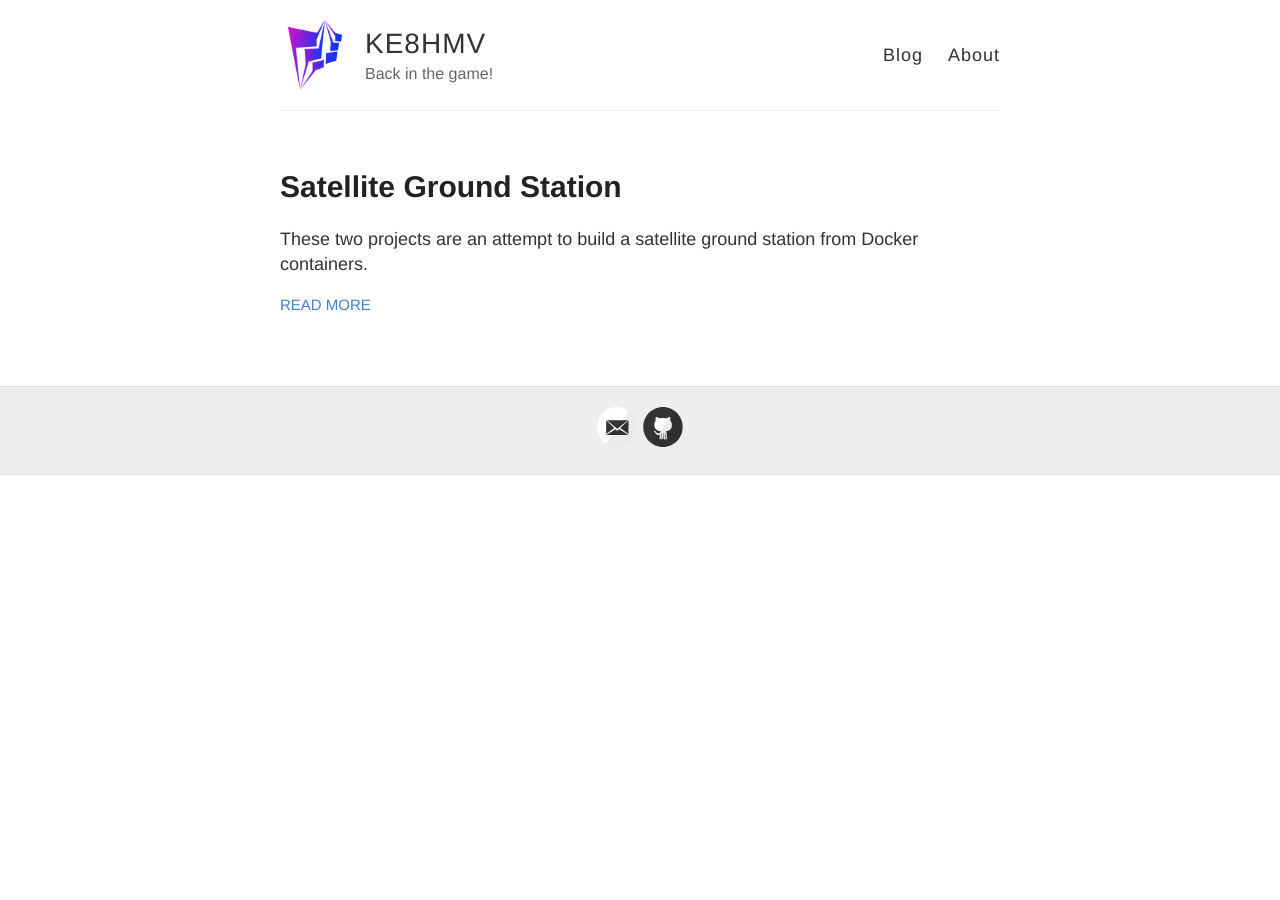
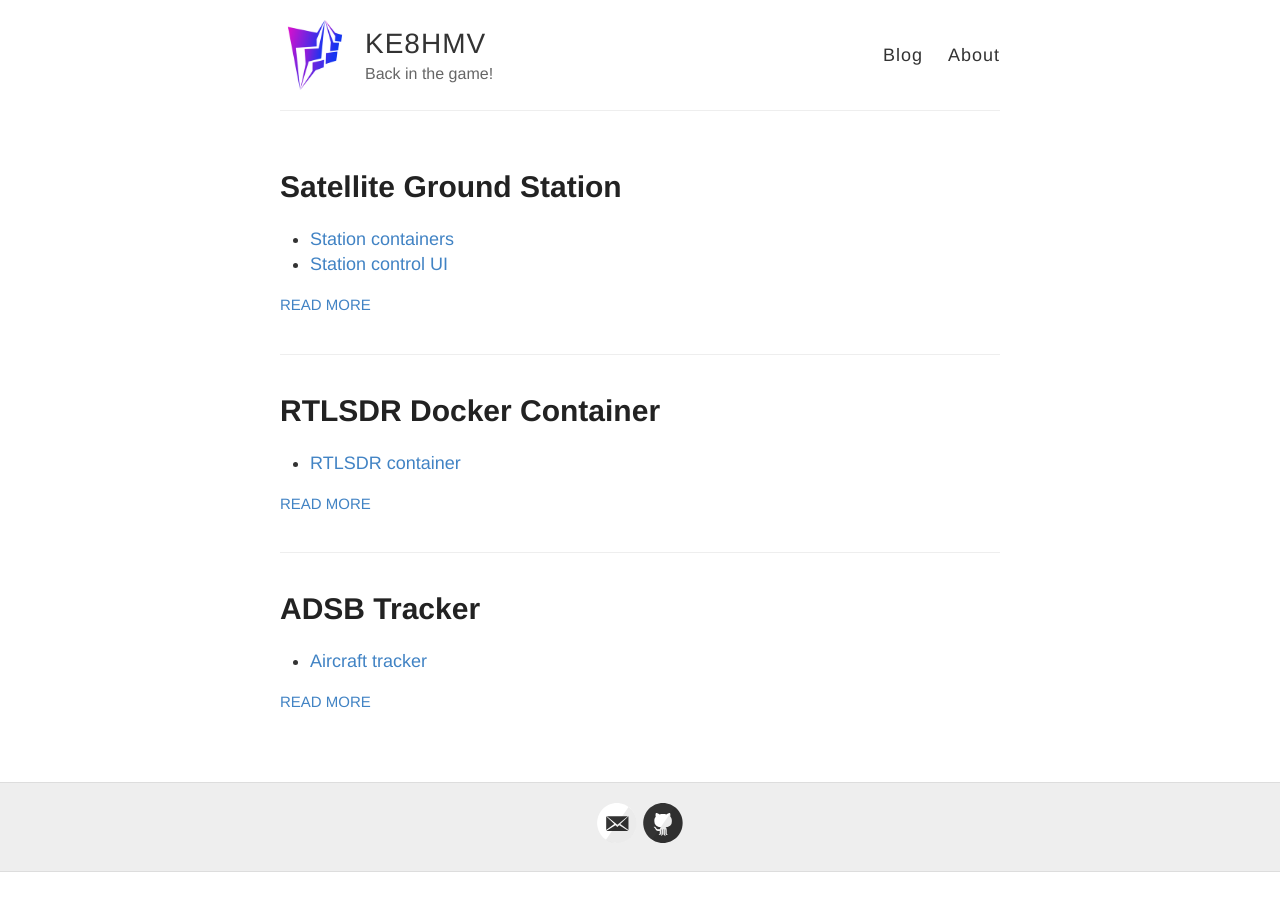
Before and after one commit to AE0ZW/ae0zw.github.io, a Jekyll site: the page built from index.html, in a window 1280 px wide. Built offline with Jekyll 4.4.1, drawn with Linux system fonts in a browser that asks for light colours.

Commit message:
Added stub posts.

```diff
--- /dev/null
+++ b/_posts/2020-08-20-adsb-tracker.md
@@ -0,0 +1,6 @@
+---
+layout: post
+title: 'ADSB Tracker'
+---
+
+- [Aircraft tracker](https://github.com/KE8HMV/dump1090-client)
--- /dev/null
+++ b/_posts/2020-08-20-rtl-sdr-container.md
@@ -0,0 +1,6 @@
+---
+layout: post
+title: 'RTLSDR Docker Container'
+---
+
+- [RTLSDR container](https://github.com/KE8HMV/rtl-sdr-blog)
--- a/_posts/2020-08-01-satellite-ground-station.md
+++ b/_posts/2020-08-20-satellite-ground-station.md
@@ -3,7 +3,5 @@ layout: post
 title: 'Satellite Ground Station'
 ---
 
-These two projects are an attempt to build a satellite ground station from Docker containers.
-
 - [Station containers](https://github.com/KE8HMV/station)
 - [Station control UI](https://github.com/KE8HMV/station-ui)
```
